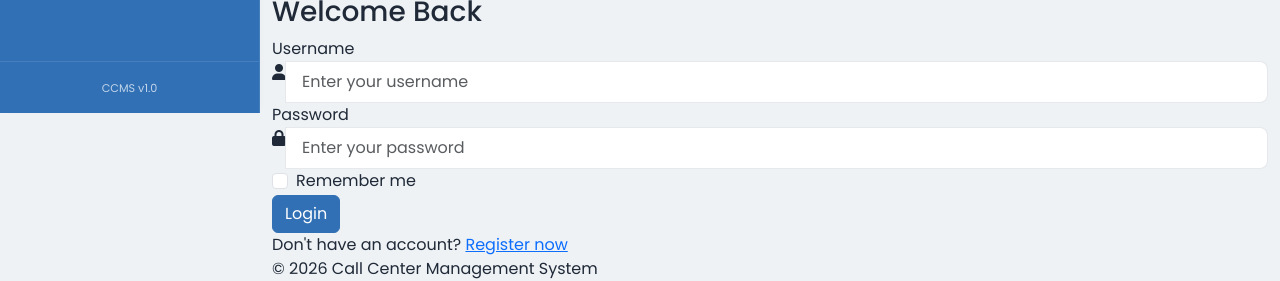
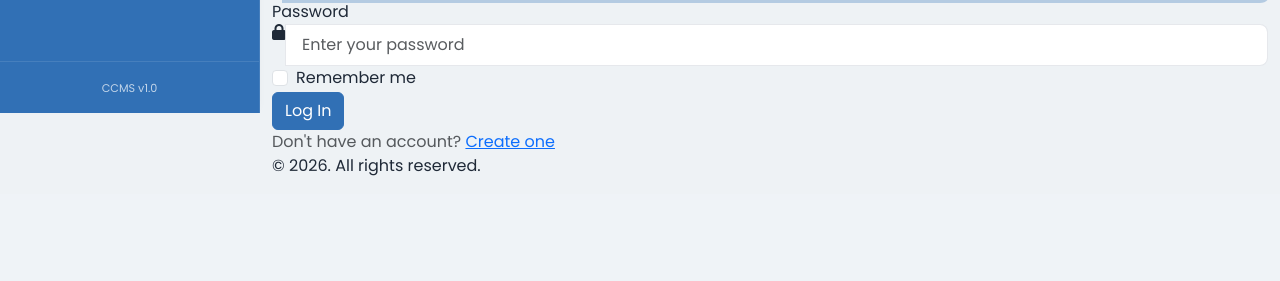
Before and after one commit to abutilmis/call-center-system, a Django app: page /login/ in a window 1280 px wide. Shown: the part 687-968 px from the top of the page. After the commit the page ends 863 px from the top, so only its background shows below. Run offline with Django 5.2, Linux system fonts and the light colour scheme.

Commit message:
Update login page to match premium design

```diff
--- a/core/templates/registration/login.html
+++ b/core/templates/registration/login.html
@@ -5,59 +5,56 @@
 <div class="login-page">
     <div class="login-card">
         <div class="login-grid">
-            <!-- Left hero section -->
+            <!-- Left: Welcome & Illustration -->
             <div class="login-hero">
                 <div class="hero-inner">
-                    <div class="hero-logo">
+                    <h2 class="hero-title">Welcome back</h2>
+                    <p class="hero-subtitle">Sign in to continue managing the call center</p>
+                </div>
+                <img src="{% static 'images/home-page.png' %}" alt="Welcome illustration" class="hero-illustration" onerror="this.style.display='none'">
+            </div>
+
+            <!-- Right: Login Form -->
+            <div class="login-form-container">
+                <div class="login-form-card">
+                    <div class="form-logo">
                         <img src="{% static 'images/logo.png' %}" alt="Logo" onerror="this.style.display='none'">
                     </div>
-                    <div class="system-name">CCMS</div>
-                    <h2 class="hero-title">Call Center<br>Management System</h2>
-                    <p class="hero-subtitle">Streamline corrections, knowledge, and announcements</p>
-                </div>
-                <div class="hero-illustration">
-                    <i class="fas fa-headset"></i>
-                </div>
-            </div>
-
-            <!-- Right form container -->
-            <div class="login-form-container">
-                <div class="login-form-card">
-                    <div class="form-logo text-center mb-3">
-                        <img src="{% static 'images/logo-small.png' %}" alt="Logo" onerror="this.style.display='none'">
-                    </div>
-                    <h3 class="form-title">Welcome Back</h3>
-                    <form method="post">
+                    <h3 class="form-title">Login</h3>
+                    <form method="post" action="{% url 'login' %}" class="brand-form">
                         {% csrf_token %}
                         <div class="form-group">
-                            <label for="id_username">Username</label>
+                            <label for="username">Username</label>
                             <div class="input-group">
-                                <span class="input-icon"><i class="fas fa-user"></i></span>
-                                <input type="text" name="username" id="id_username" class="form-control" placeholder="Enter your username" required>
+                                <i class="fas fa-user input-icon"></i>
+                                <input type="text" id="username" name="username" class="form-control" placeholder="Enter your username" required autofocus>
                             </div>
                         </div>
+
                         <div class="form-group">
-                            <label for="id_password">Password</label>
+                            <label for="password">Password</label>
                             <div class="input-group">
-                                <span class="input-icon"><i class="fas fa-lock"></i></span>
-                                <input type="password" name="password" id="id_password" class="form-control" placeholder="Enter your password" required>
+                                <i class="fas fa-lock input-icon"></i>
+                                <input type="password" id="password" name="password" class="form-control" placeholder="Enter your password" required>
                             </div>
                         </div>
+
                         <div class="form-options">
-                            <div class="form-check">
-                                <input type="checkbox" class="form-check-input" id="remember">
-                                <label class="form-check-label" for="remember">Remember me</label>
-                            </div>
-                            <!-- Optional: add "Forgot password?" link later -->
+                            <label class="form-check">
+                                <input type="checkbox" id="remember" name="remember" class="form-check-input">
+                                <span class="form-check-label">Remember me</span>
+                            </label>
                         </div>
-                        <button type="submit" class="btn btn-primary btn-block">Login</button>
+
+                        <button type="submit" class="btn btn-primary btn-block">Log In</button>
                     </form>
+
                     <div class="form-footer">
-                        Don't have an account?
-                        <a href="{% url 'register' %}" class="link-primary">Register now</a>
+                        <span class="text-muted">Don't have an account?</span>
+                        <a href="{% url 'register' %}" class="link-primary">Create one</a>
                     </div>
                     <div class="login-footer">
-                        &copy; {% now "Y" %} Call Center Management System
+                        <p>&copy; {% now "Y" %}. All rights reserved.</p>
                     </div>
                 </div>
             </div>
```
Also changed, not shown: core/static/images/home page.png (added).
